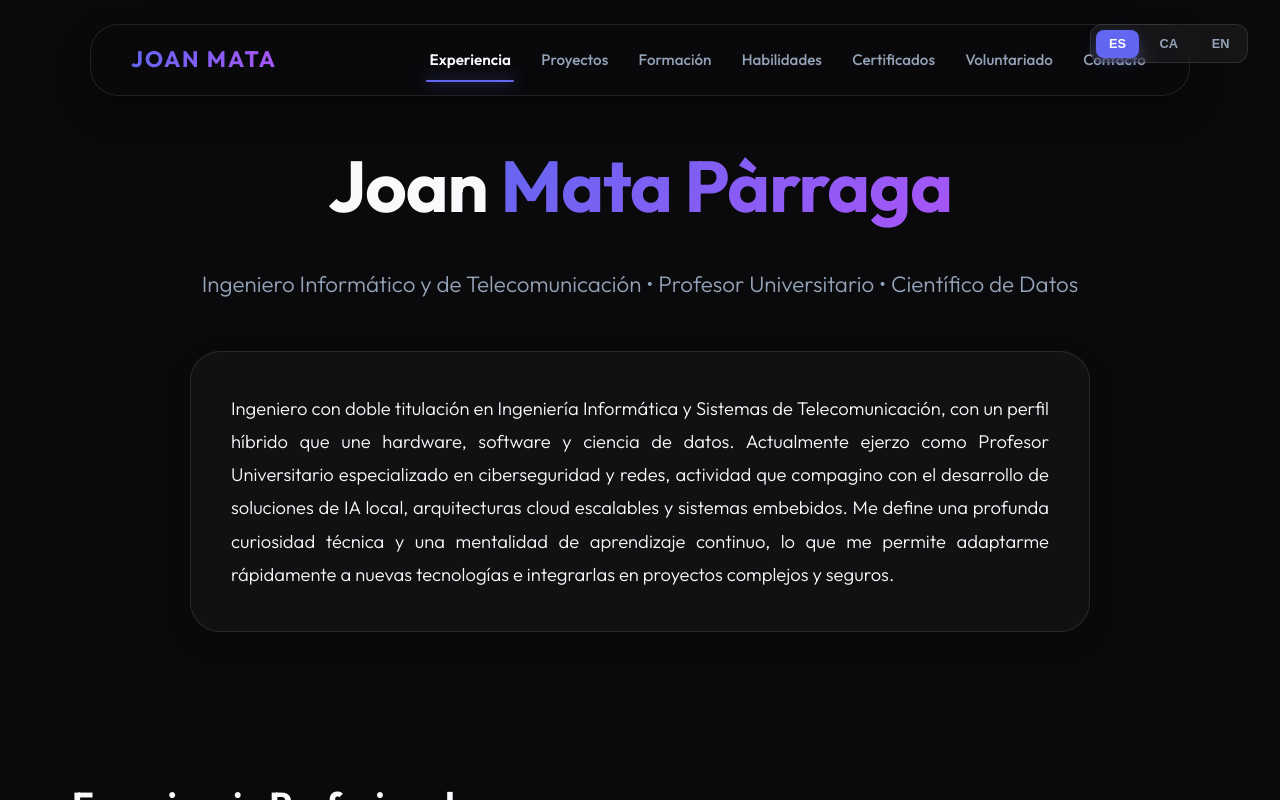
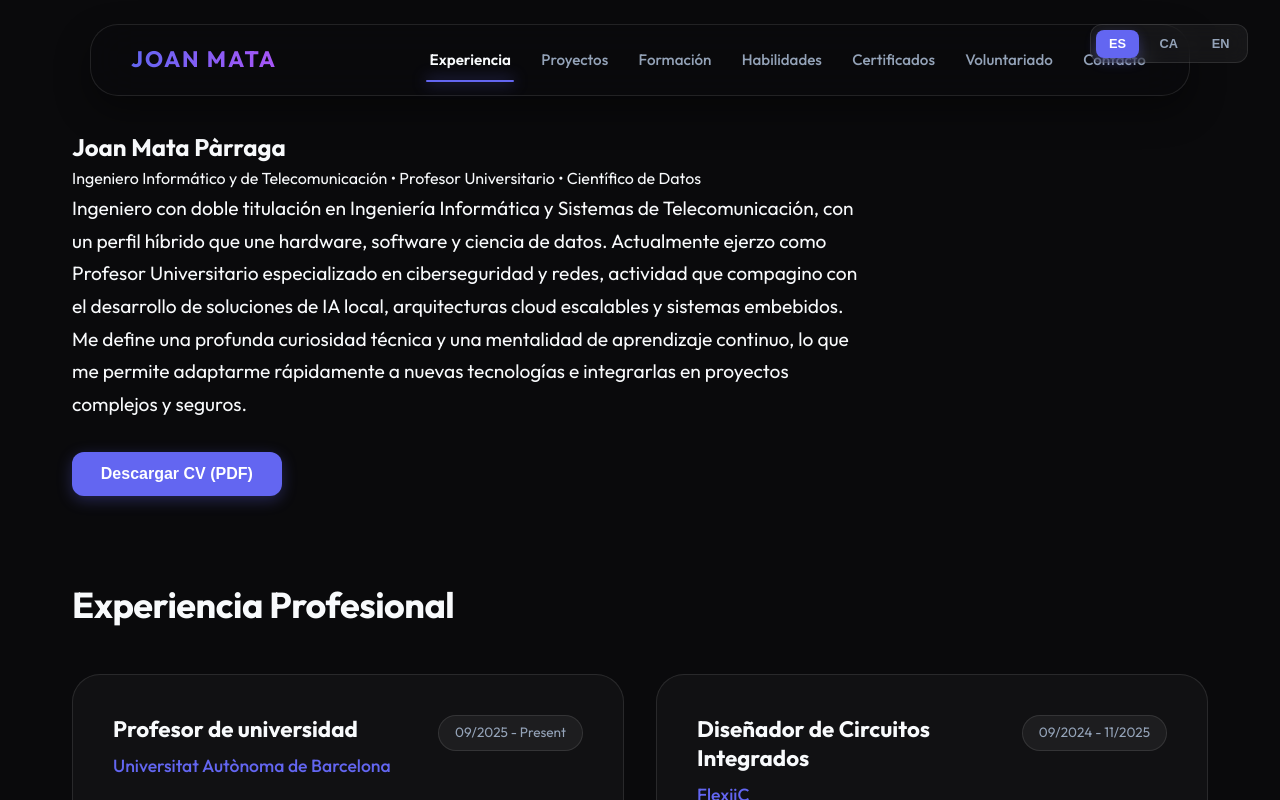
Before and after one commit to joan-mata/joanmata_web, a React (Vite) app: page / in a window 1280 px wide. Shown: the top 800 px of the page. Built offline with nearby package versions, Linux system fonts and the light colour scheme.

Commit message:
feat: add CV download button with localized error fallback

```diff
--- a/src/App.jsx
+++ b/src/App.jsx
@@ -40,6 +40,7 @@ function App() {
             name={DATA.name}
             subtitle={translations.hero.subtitle}
             profileText={DATA.profile[lang]}
+            translations={translations}
           />
         )}
 
@@ -96,6 +97,7 @@ function App() {
             infoLabel={translations.contact.info}
             socialLabel={translations.contact.social}
             data={DATA}
+            translations={translations}
           />
         )}
       </main>
--- a/src/components/sections/Contact.jsx
+++ b/src/components/sections/Contact.jsx
@@ -1,24 +1,44 @@
 import React from 'react';
-import Card from '../common/Card';
 
-const Contact = ({ title, infoLabel, socialLabel, data }) => {
+const Contact = ({ title, infoLabel, socialLabel, data, translations }) => {
+  const handleDownload = () => {
+    const cvUrl = '/assets/cv-joan-mata.pdf';
+    fetch(cvUrl, { method: 'HEAD' })
+      .then(res => {
+        if (res.ok) {
+          window.open(cvUrl, '_blank');
+        } else {
+          alert(translations?.alerts?.pdfNotFound || 'PDF Not Found');
+        }
+      })
+      .catch(() => {
+        alert(translations?.alerts?.pdfNotFound || 'PDF Not Found');
+      });
+  };
+
   return (
     <section>
       <h2 className="section-title">{title}</h2>
-      <div className="card-grid" style={{ gridTemplateColumns: 'repeat(auto-fit, minmax(300px, 1fr))' }}>
-        <Card title={infoLabel} className="contact-card">
-          <div style={{ display: 'flex', flexDirection: 'column', gap: '1rem' }}>
-            <p className="card-content">📧 {data.email}</p>
-            <p className="card-content">📱 {data.phone}</p>
-            <p className="card-content">📍 {data.location}</p>
+
+      <div className="contact-grid">
+        <div className="contact-card">
+          <h3 className="modal-subtitle">{infoLabel}</h3>
+          <p className="contact-item">📧 {data.email}</p>
+          <p className="contact-item">📱 {data.phone}</p>
+          <p className="contact-item">📍 {data.location}</p>
+
+          <div className="contact-actions" style={{ marginTop: '2rem' }}>
+            <button className="cta-button" onClick={handleDownload}>
+              {translations?.hero?.downloadCV || 'Download CV (PDF)'}
+            </button>
           </div>
-        </Card>
-        <Card title={socialLabel} className="contact-card">
-          <div style={{ display: 'flex', flexDirection: 'column', gap: '1rem' }}>
-            <p className="card-content">🔗 <a href={`https://${data.linkedin}`} target="_blank" rel="noreferrer">LinkedIn</a></p>
-            <p className="card-content">💻 <a href={`https://${data.github}`} target="_blank" rel="noreferrer">GitHub</a></p>
-          </div>
-        </Card>
+        </div>
+
+        <div className="contact-card">
+          <h3 className="modal-subtitle">{socialLabel}</h3>
+          <a href={`https://${data.linkedin}`} target="_blank" rel="noreferrer" className="social-link">LinkedIn</a>
+          <a href={`https://${data.github}`} target="_blank" rel="noreferrer" className="social-link">GitHub</a>
+        </div>
       </div>
     </section>
   );
--- a/src/components/sections/Hero.jsx
+++ b/src/components/sections/Hero.jsx
@@ -1,15 +1,38 @@
 import React from 'react';
 
-const Hero = ({ name, subtitle, profileText }) => {
-  const parts = name.split(' ');
-  const firstName = parts[0];
-  const restOfName = parts.slice(1).join(' ');
+const Hero = ({ name, subtitle, profileText, translations }) => {
+  const handleDownload = () => {
+    // Check if CV file exists (this is a client-side check, usually we attempt a fetch or just point to the link)
+    // For now, we simulate the 'not found' popup if the user hasn't uploaded it.
+    const cvUrl = '/assets/cv-joan-mata.pdf';
+
+    // Attempting to see if it exists (HEAD request)
+    fetch(cvUrl, { method: 'HEAD' })
+      .then(res => {
+        if (res.ok) {
+          window.open(cvUrl, '_blank');
+        } else {
+          alert(translations?.alerts?.pdfNotFound || 'PDF Not Found');
+        }
+      })
+      .catch(() => {
+        alert(translations?.alerts?.pdfNotFound || 'PDF Not Found');
+      });
+  };
 
   return (
-    <section className="hero">
-      <h1>{firstName} <span className="gradient-text">{restOfName}</span></h1>
-      <p>{subtitle}</p>
-      {profileText && <p className="profile-text">{profileText}</p>}
+    <section className="hero-section">
+      <div className="hero-content">
+        <h1 className="hero-name">{name}</h1>
+        <p className="hero-subtitle">{subtitle}</p>
+        <p className="hero-profile">{profileText}</p>
+
+        <div className="hero-actions">
+          <button className="cta-button" onClick={handleDownload}>
+            {translations?.hero?.downloadCV || 'Download CV (PDF)'}
+          </button>
+        </div>
+      </div>
     </section>
   );
 };
--- a/src/index.css
+++ b/src/index.css
@@ -381,3 +381,35 @@ nav ul li.active::after {
     justify-content: space-between;
   }
 }
+
+/* CTA Buttons */
+.hero-actions, .contact-actions {
+  margin-top: 1.5rem;
+}
+
+.cta-button {
+  background: var(--accent-primary);
+  color: white;
+  padding: 0.8rem 1.8rem;
+  border: none;
+  border-radius: 12px;
+  font-size: 1rem;
+  font-weight: 700;
+  cursor: pointer;
+  transition: var(--transition);
+  box-shadow: 0 4px 15px rgba(99, 102, 241, 0.3);
+}
+
+.cta-button:hover {
+  transform: translateY(-3px);
+  filter: brightness(1.2);
+  box-shadow: 0 8px 25px rgba(99, 102, 241, 0.4);
+}
+
+.hero-profile {
+  font-size: 1.2rem;
+  line-height: 1.7;
+  color: var(--text-primary);
+  margin-bottom: 2rem;
+  max-width: 800px;
+}
```
